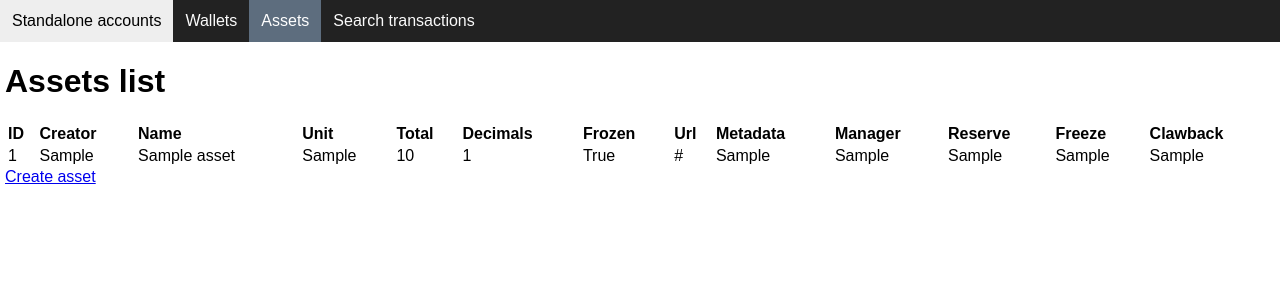
After one commit to ipaleka/algodjango, a Django app: page /assets/ in a window 1280 px wide. The commit adds this page. Shown: the top 300 px of the page. Run offline with Django 3.2, Linux system fonts and the light colour scheme; tables that the repository leaves empty hold one stand-in row (values such as "Sample post"); parts of the project's set-up code (start-up, migrations or seed data) failed here and were passed over.

Commit message:
Initial setup for assets and search

```diff
--- a/mainapp/models.py
+++ b/mainapp/models.py
@@ -31,6 +31,27 @@ class Account(models.Model):
         return self.address
 
 
+class Asset(models.Model):
+    asset_id = models.IntegerField(blank=False)
+    creator = models.CharField(max_length=address_len, blank=False)
+    name = models.CharField(max_length=hash_len)
+    unit = models.CharField(max_length=8)
+    total = models.IntegerField(blank=False)
+    decimals = models.IntegerField(blank=False)
+    frozen = models.BooleanField(blank=False, default=False)
+    url = models.URLField()
+    metadata = models.CharField(max_length=hash_len)
+    manager = models.CharField(max_length=address_len, blank=True)
+    reserve = models.CharField(max_length=address_len, blank=True)
+    freeze = models.CharField(max_length=address_len, blank=True)
+    clawback = models.CharField(max_length=address_len, blank=True)
+    created = models.DateTimeField(auto_now_add=True)
+
+    def __str__(self):
+        """Asset's human-readable string representation."""
+        return self.name
+
+
 class Wallet(models.Model):
     wallet_id = models.CharField(max_length=hash_len)
     name = models.CharField(max_length=50)
--- a/mainapp/static/mainapp/style.css
+++ b/mainapp/static/mainapp/style.css
@@ -39,7 +39,7 @@ ul.messages li.success {
     color: green;
 }
 
-table.trx {
+table.full-width {
     width:100%;
 }
 
--- /dev/null
+++ b/mainapp/templates/mainapp/assets.html
@@ -0,0 +1,44 @@
+{% extends 'mainapp/base.html' %}
+{% block title %}Assets{% endblock %}
+{% block body %}
+  {% if assets %}
+  <h1>Assets list</h1>
+  <table class="full-width">
+  <tr>
+    <th>ID</th>
+    <th>Creator</th>
+    <th>Name</th>
+    <th>Unit</th>
+    <th>Total</th>
+    <th>Decimals</th>
+    <th>Frozen</th>
+    <th>Url</th>
+    <th>Metadata</th>
+    <th>Manager</th>
+    <th>Reserve</th>
+    <th>Freeze</th>
+    <th>Clawback</th>
+  </tr>
+  {% for asset in assets %}
+  <tr>
+    <td>{{ asset.asset_id }}</td>
+    <td>{{ asset.creator }}</td>
+    <td>{{ asset.name }}</td>
+    <td>{{ asset.unit }}</td>
+    <td>{{ asset.total }}</td>
+    <td>{{ asset.decimals }}</td>
+    <td>{{ asset.frozen }}</td>
+    <td>{{ asset.url }}</td>
+    <td>{{ asset.metadata }}</td>
+    <td>{{ asset.manager }}</td>
+    <td>{{ asset.reserve }}</td>
+    <td>{{ asset.freeze }}</td>
+    <td>{{ asset.clawback }}</td>
+  </tr>
+  {% endfor %}
+  </table>
+  {% else %}
+  <p>There are no assets.</p>
+  {% endif %}
+  <a href="/create-asset/">Create asset</a>
+{% endblock %}
--- a/mainapp/templates/mainapp/base.html
+++ b/mainapp/templates/mainapp/base.html
@@ -9,6 +9,8 @@
     <div class="topnav">
       <a href="/"{% if request.path == '/' %} class="active"{% endif %}>Standalone accounts</a>
       <a href="/wallets/"{% if request.path == '/wallets/' %} class="active"{% endif %}>Wallets</a>
+      <a href="/assets/"{% if request.path == '/assets/' %} class="active"{% endif %}>Assets</a>
+      <a href="/search/"{% if request.path == '/search/' %} class="active"{% endif %}>Search transactions</a>
     </div>
     <div class="body">{% block body %}{% endblock %}</div>
   </body>
--- a/mainapp/urls.py
+++ b/mainapp/urls.py
@@ -25,4 +25,7 @@ urlpatterns = [
         views.wallet_account,
         name="wallet-account",
     ),
+    path("assets/", views.assets, name="assets"),
+    path("create-asset/", views.create_asset, name="create-asset"),
+    path("search/", views.search, name="search"),
 ]
--- a/mainapp/views.py
+++ b/mainapp/views.py
@@ -3,16 +3,55 @@ from django.shortcuts import redirect, render
 
 from .helpers import (
     INITIAL_FUNDS,
+    add_asset,
     add_standalone_account,
+    add_transaction,
     add_wallet,
     cli_passphrase_for_account,
+    get_wallet,
     initial_funds_sender,
-    create_transaction,
-    get_wallet,
+    search_transactions,
 )
 
-from .forms import CreateWalletForm, TransferFundsForm
-from .models import Account, Wallet, WalletAccount
+from .forms import (
+    CreateAssetForm,
+    CreateWalletForm,
+    SearchTransactionsForm,
+    TransferFundsForm,
+)
+from .models import Account, Asset, Wallet, WalletAccount
+
+
+def assets(request):
+    assets = Asset.objects.order_by("-created")
+    context = {"assets": assets}
+    return render(request, "mainapp/assets.html", context)
+
+
+def create_asset(request, address):
+
+    if request.method == "POST":
+
+        form = CreateAssetForm(request.POST)
+
+        if form.is_valid():
+
+            error_field, error_description = add_asset(form.cleaned_data)
+            if error_field == "":
+                message = "Asset {} has been successfully created!".format(
+                    form.cleaned_data["name"]
+                )
+                messages.add_message(request, messages.SUCCESS, message)
+                return redirect("assets")
+
+            form.add_error(error_field, error_description)
+
+    else:
+        form = CreateAssetForm()
+
+    context = {"form": form}
+
+    return render(request, "mainapp/create_asset.html", context)
 
 
 def create_standalone(request):
@@ -77,7 +116,7 @@ def initial_funds(request, receiver):
     if sender is None:
         return render(request, "mainapp/initial_funds.html", {})
 
-    create_transaction(
+    add_transaction(
         sender,
         receiver,
         cli_passphrase_for_account(sender),
@@ -85,6 +124,25 @@ def initial_funds(request, receiver):
         "Initial funds",
     )
     return redirect("standalone-account", receiver)
+
+
+def search(request):
+
+    transactions = []
+    if request.method == "POST":
+
+        form = SearchTransactionsForm(request.POST)
+
+        if form.is_valid():
+
+            transactions = search_transactions(form.cleaned_data)
+
+    else:
+        form = TransferFundsForm()
+
+    context = {"form": form, "transactions": transactions}
+
+    return render(request, "mainapp/search.html", context)
 
 
 def standalone_account(request, address):
@@ -101,7 +159,7 @@ def transfer_funds(request, sender):
 
         if form.is_valid():
 
-            error_field, error_description = create_transaction(
+            error_field, error_description = add_transaction(
                 sender,
                 form.cleaned_data["receiver"],
                 form.cleaned_data["passphrase"],
```
Also changed, not shown: mainapp/forms.py (+29 -0 lines), mainapp/helpers.py (+49 -2 lines), mainapp/templates/mainapp/base_account.html (+6 -3 lines), mainapp/templates/mainapp/create_asset.html (added, +10 -0 lines), mainapp/templates/mainapp/search.html (added, +10 -0 lines), db.sqlite3, mainapp/migrations/0001_initial.py.
